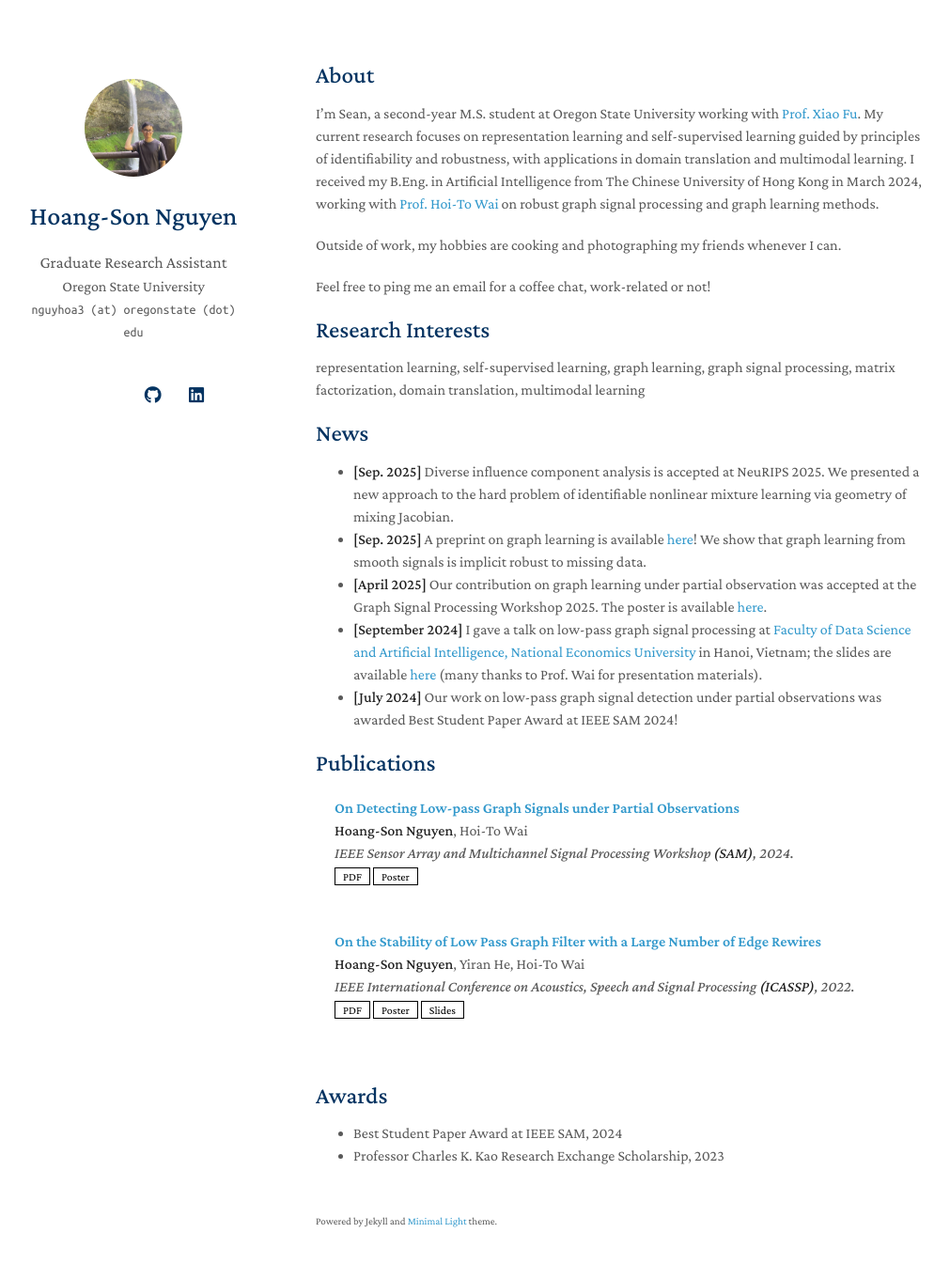
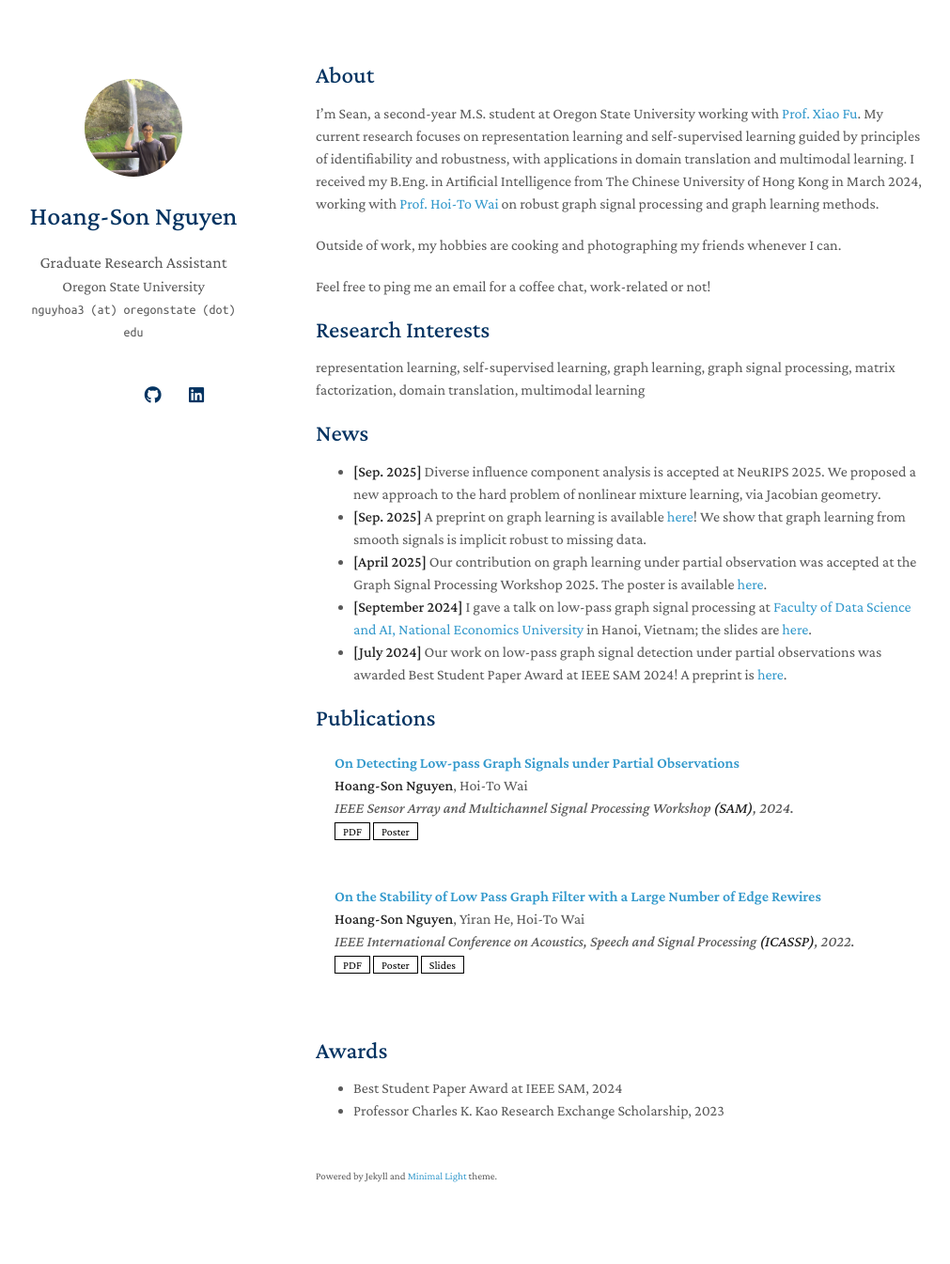
Before and after one commit to hsnguyen24/hsnguyen24.github.io, a Jekyll site: the page built from index.md, in a window 1280 px wide and 1380 px high. Shown: the top 1345 px of the window at 94% size, without its empty margins (134-1145 px from the left). Built offline with Jekyll 4.4.1, drawn with Linux system fonts in a browser that asks for light colours; nearby versions of some CDN libraries; a style sheet for code colours, icons or effects is not loaded; our own code applies the rules of GitHub Pages for plain Markdown files.

Commit message:
Update index.md

```diff
--- a/index.md
+++ b/index.md
@@ -14,11 +14,11 @@ Feel free to ping me an email for a coffee chat, work-related or not!
 representation learning, self-supervised learning, graph learning, graph signal processing, matrix factorization, domain translation, multimodal learning
 
 ## News
-- **[Sep. 2025]** Diverse influence component analysis is accepted at NeuRIPS 2025. We presented a new approach to the hard problem of identifiable nonlinear mixture learning via geometry of mixing Jacobian.
+- **[Sep. 2025]** Diverse influence component analysis is accepted at NeuRIPS 2025. We proposed a new approach to the hard problem of nonlinear mixture learning, via Jacobian geometry.
 - **[Sep. 2025]** A preprint on graph learning is available [here](https://arxiv.org/abs/2509.14887)! We show that graph learning from smooth signals is implicit robust to missing data.
 - **[April 2025]** Our contribution on graph learning under partial observation was accepted at the Graph Signal Processing Workshop 2025. The poster is available [here](./assets/files/GSPW2025_Poster.pdf).
-- **[September 2024]** I gave a talk on low-pass graph signal processing at [Faculty of Data Science and Artificial Intelligence, National Economics University](https://fda.neu.edu.vn/) in Hanoi, Vietnam; the slides are available [here](./assets/files/Talk_at_NEU_2024.pdf) (many thanks to Prof. Wai for presentation materials).
-- **[July 2024]** Our work on low-pass graph signal detection under partial observations was awarded Best Student Paper Award at IEEE SAM 2024!
+- **[September 2024]** I gave a talk on low-pass graph signal processing at [Faculty of Data Science and AI, National Economics University](https://fda.neu.edu.vn/) in Hanoi, Vietnam; the slides are [here](./assets/files/Talk_at_NEU_2024.pdf).
+- **[July 2024]** Our work on low-pass graph signal detection under partial observations was awarded Best Student Paper Award at IEEE SAM 2024! A preprint is [here](https://arxiv.org/abs/2405.10001).
 
 {% include_relative _includes/publications.md %}
 
```
